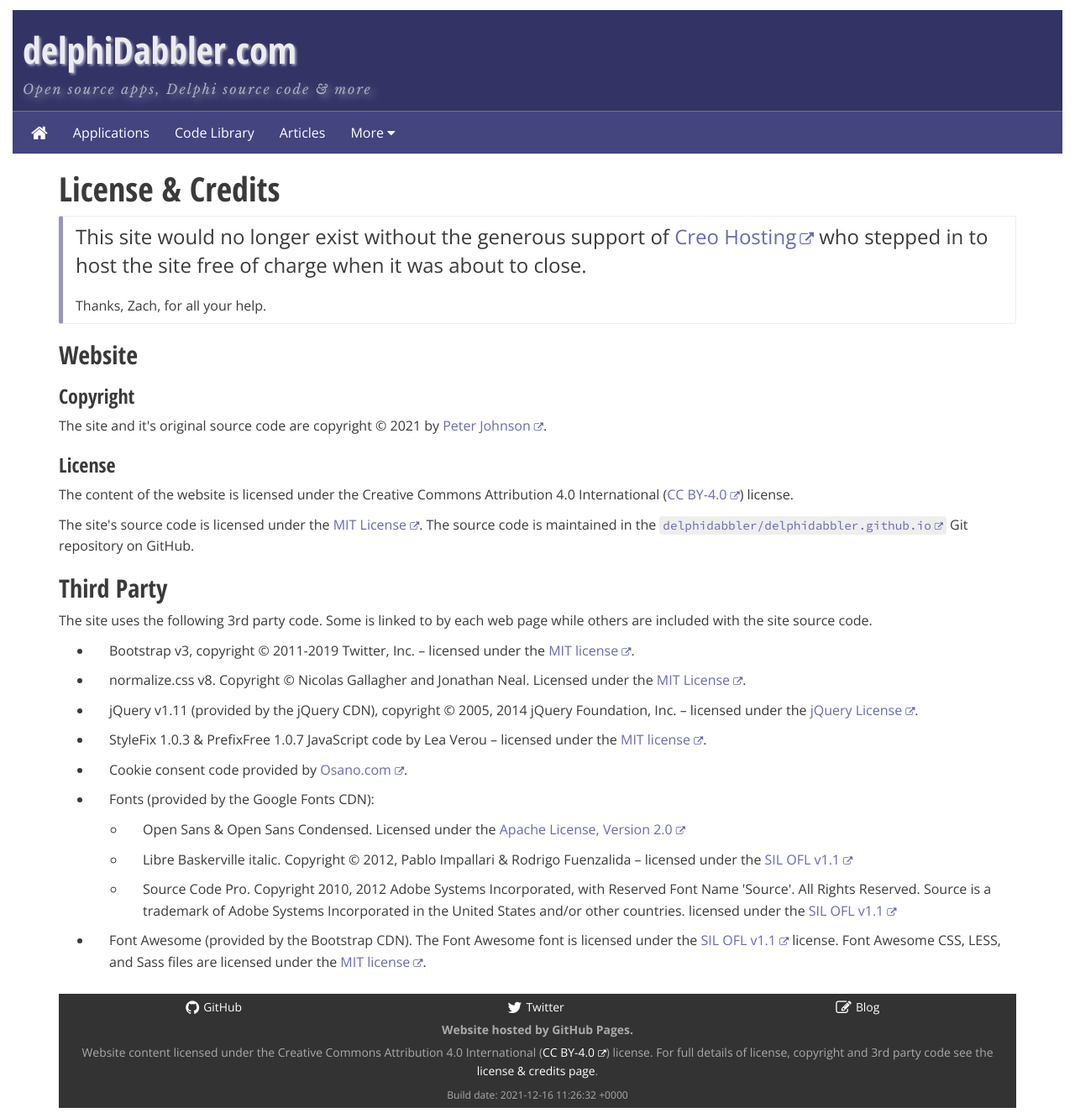
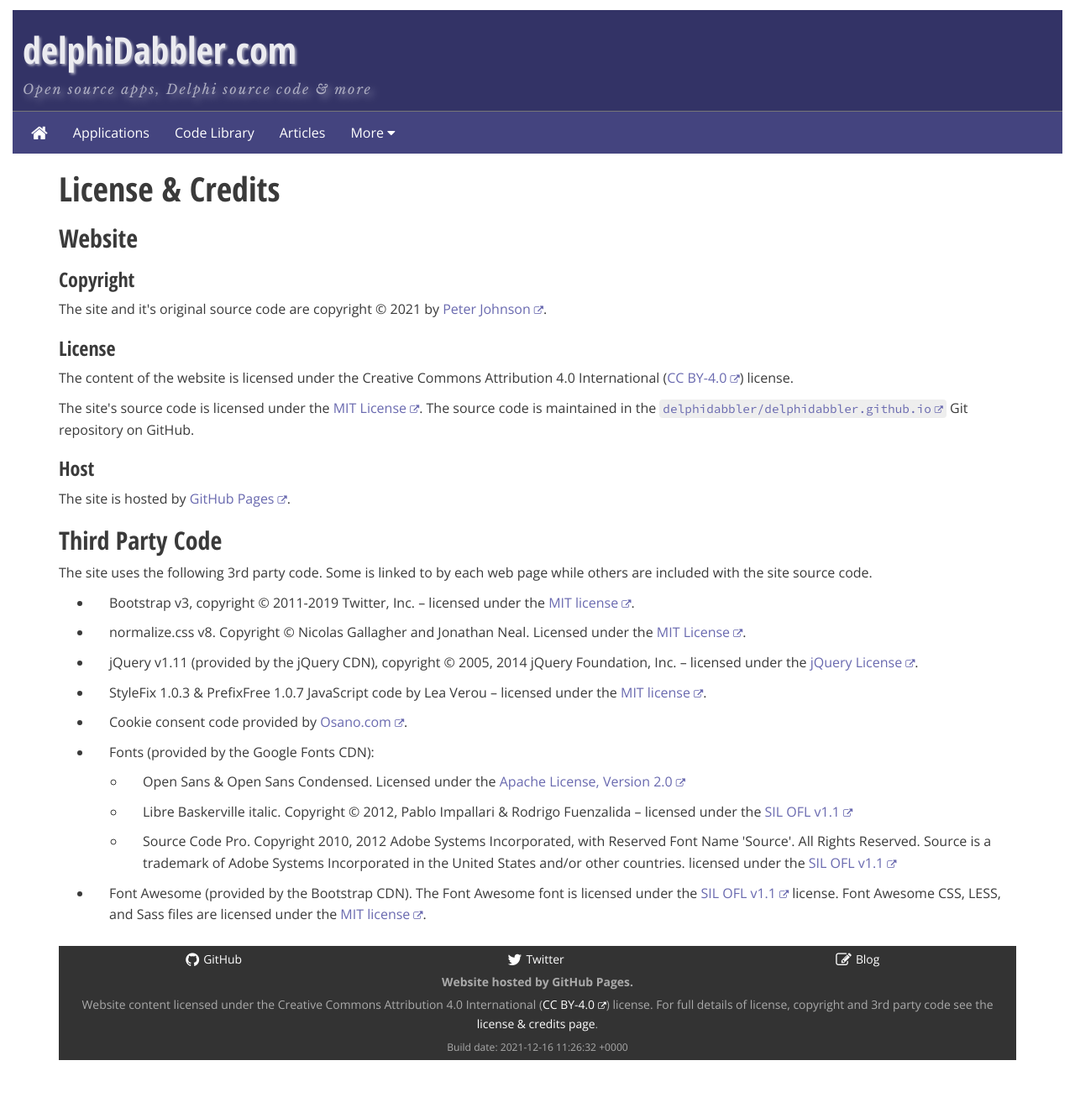
Before and after one commit to delphidabbler/delphidabbler.github.io, a Jekyll site: the page built from credits.html, in a window 1280 px wide. Shown: the whole page at 84% size. Built offline with Jekyll 4.4.1, drawn with Linux system fonts in a browser that asks for light colours; nearby versions of some CDN libraries; comment, search, counter and statistics services are not loaded; after the commit the page ends 1275 px from its top, so only the background shows below that.

Commit message:
Update credits.html
Updated re change of host to GitHub Pages.

```diff
--- a/credits.html
+++ b/credits.html
@@ -9,16 +9,7 @@
 
 <section>
 
-  <div class="callout callout-info">
-    <p class="lead">
-      This site would no longer exist without the generous support of <a href="https://www.creohosting.com/">Creo Hosting</a> who stepped in to host the site free of charge when it was about to close.
-    </p>
-    <p>
-      Thanks, Zach, for all your help.
-    </p>
-  </div>
-
-  <h2 id="website">Website</h2>
+   <h2 id="website">Website</h2>
 
   <h3>Copyright</h3>
 
@@ -36,11 +27,17 @@
     The site's source code is licensed under the <a href="{{ site.data.core.site-mit-license-url }}" aria-label="{{ site.data.core.site-mit-license-link-title }}">MIT License</a>. The source code is maintained in the <code><a href="https://github.com/delphidabbler/delphidabbler.github.io" aria-label="delphidabbler.github.io">delphidabbler/delphidabbler.github.io</a></code> Git repository on GitHub.
   </p>
 
+  <h3>Host</h3>
+
+  <p>
+      The site is hosted by <a href="https://pages.github.com/">GitHub Pages</a>.
+  </p>
+
 </section>
 
 <section>
 
-  <h2 id="3rdparty">Third Party</h2>
+  <h2 id="3rdparty">Third Party Code</h2>
 
   <p>
     The site uses the following 3rd party code. Some is linked to by each web page while others are included with the site source code.
```
